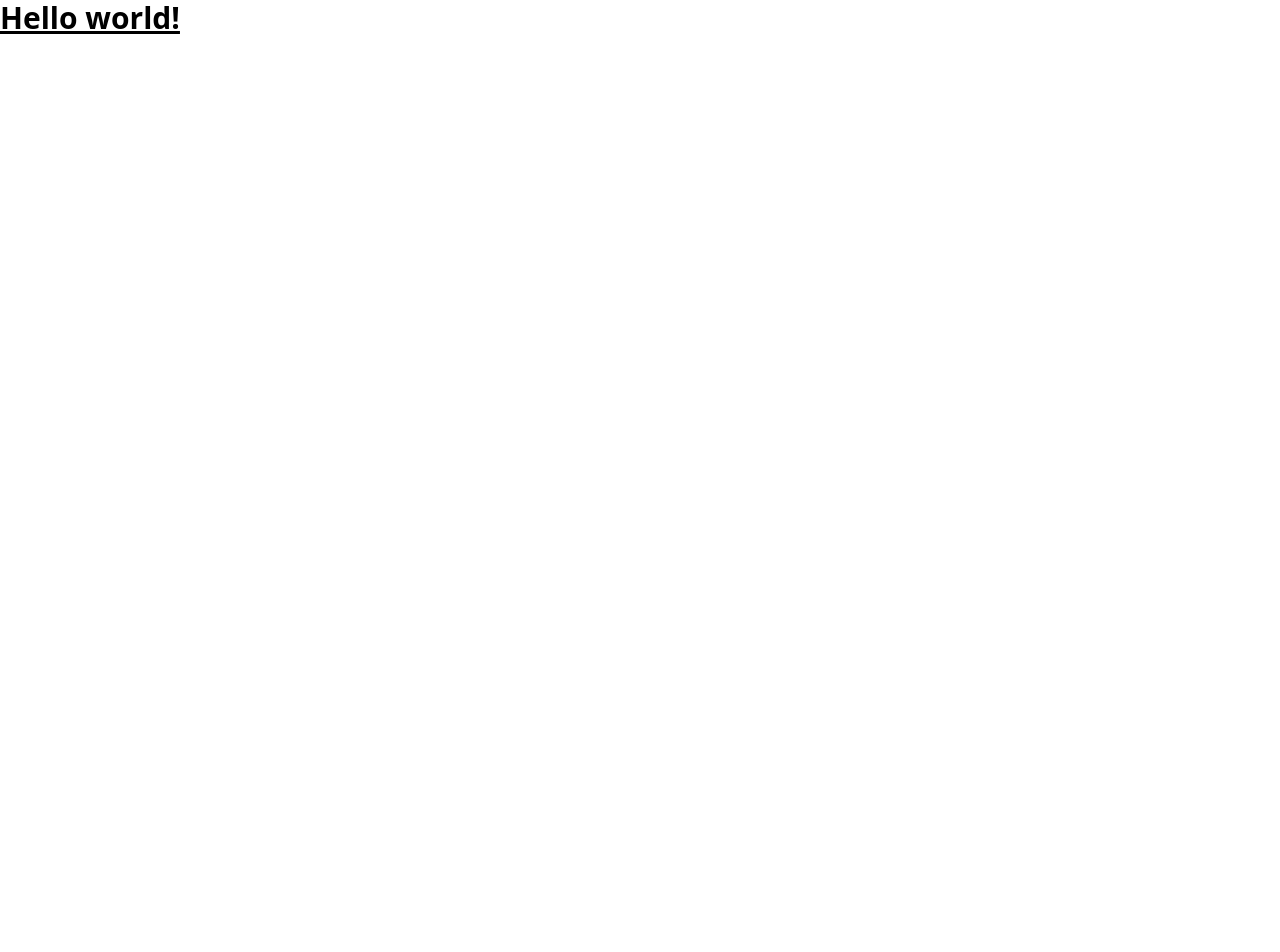
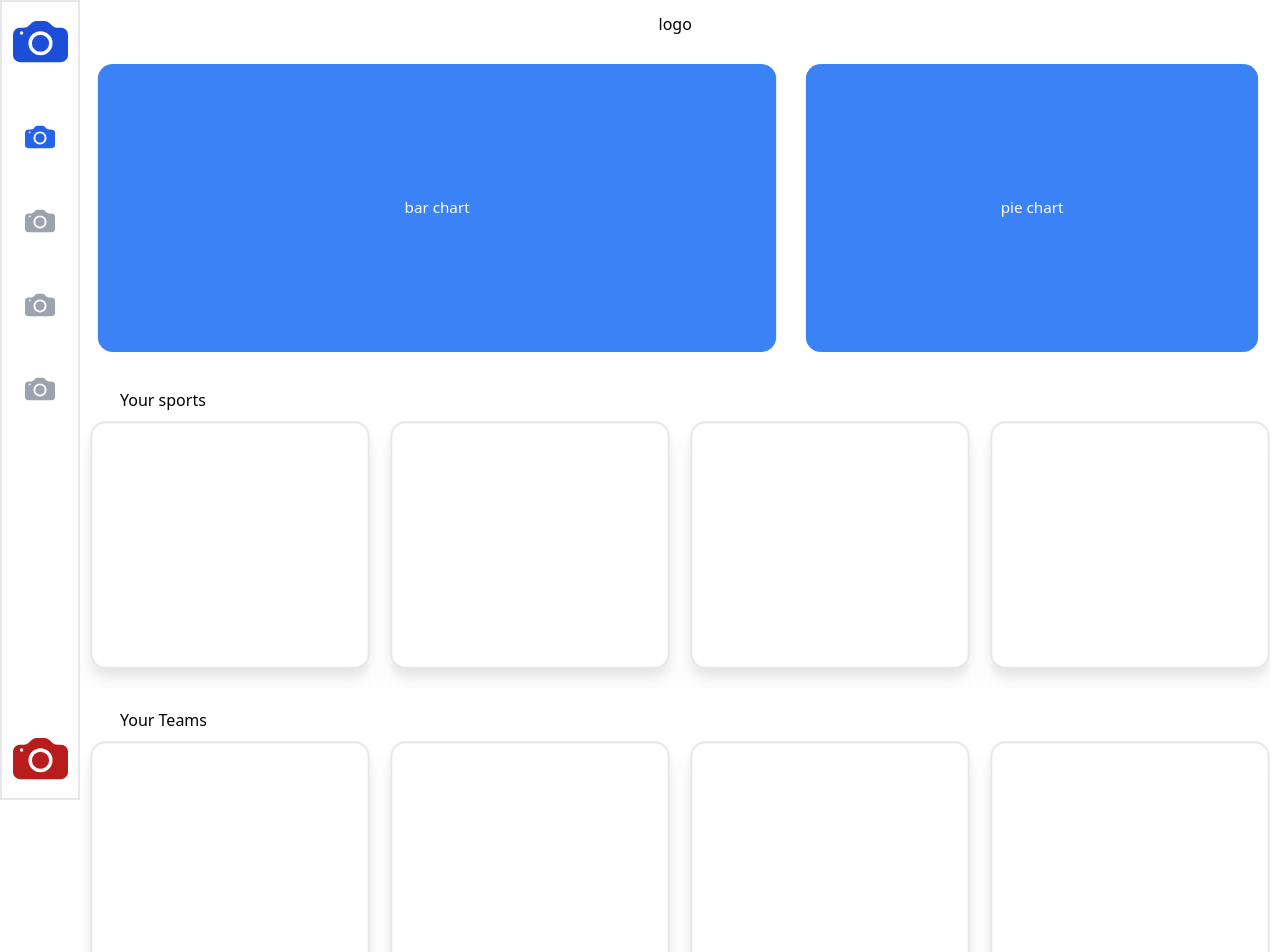
Before and after one commit to OjasKarmarkar/LOC4.0_BitByBit, a React (Create React App) app: page / in a window 1280 px wide. Shown: the top 952 px of the page. Before the commit the page ends 800 px from the top, so only its background shows below. Built offline with nearby package versions, Linux system fonts and the light colour scheme.

Commit message:
Add homepage

```diff
--- a/src/App.js
+++ b/src/App.js
@@ -1,11 +1,17 @@
 import React from 'react';
+import { Routes, Route } from 'react-router-dom';
+import Home from './pages/Home';
+import Navbar from './components/Navbar';
 import './App.css';
 
 function App() {
   return (
-    <h1 className="text-3xl font-bold underline bg-white">
-      Hello world!
-    </h1>
+    <>
+      <Navbar />
+      <Routes>
+            <Route path="/" element={<Home />} />
+      </Routes>
+    </>
   );
 }
 
--- /dev/null
+++ b/src/components/Login.js
@@ -0,0 +1,30 @@
+import React, { useState } from 'react'
+import { app } from '../firebase/Firebase'
+import { getAuth, signInWithEmailAndPassword, createUserWithEmailAndPassword, signin } from 'firebase/auth'
+
+function Login() {
+
+  const handleAuth = (type) => {
+    const auth = getAuth()
+    if (type === "signUp") {
+      createUserWithEmailAndPassword(auth, email, password).then(
+        (response) => (console.log(response))
+      )
+    }
+  }
+
+  const [email, setEmail] = useState()
+  const [password, setPassword] = useState()
+
+  return (
+    <div>
+      <form action="submit">
+        <input type="text" placeholder='email' />
+        <input type="password" placeholder='password' />
+        <input type="submit" value="submit"/>
+      </form>
+    </div>
+  )
+}
+
+export default Login
--- /dev/null
+++ b/src/components/Navbar.js
@@ -0,0 +1,35 @@
+import React from 'react'
+import { BsFillCameraFill } from "react-icons/bs";
+
+function Navbar() {
+  return (
+    <div className='fixed h-full w-[10vh] border-2 z-10'>
+      <div className='w-full h-[10%] flex justify-center items-center'>
+        <BsFillCameraFill size={55} className="text-blue-700" />
+      </div>
+      <div className='w-full h-[80%] flex flex-col justify-start items-center pt-10 space-y-5'>
+        <div className='relative h-16'>
+          <BsFillCameraFill size={30} className="peer text-blue-600" />
+          <div className='absolute -top-1 left-[150%] scale-0 peer-hover:scale-100 transition-transform duration-150 origin-left bg-white rounded-xl p-2 font-semibold text-gray-800 drop-shadow-lg'>Description</div>
+        </div>
+        <div className='relative h-16'>
+          <BsFillCameraFill size={30} className="peer text-gray-400" />
+          <div className='absolute -top-1 left-[150%] scale-0 peer-hover:scale-100 transition-transform duration-150 origin-left bg-white rounded-xl p-2 font-semibold text-gray-800 drop-shadow-lg'>Description</div>
+        </div>
+        <div className='relative h-16'>
+          <BsFillCameraFill size={30} className="peer text-gray-400" />
+          <div className='absolute -top-1 left-[150%] scale-0 peer-hover:scale-100 transition-transform duration-150 origin-left bg-white rounded-xl p-2 font-semibold text-gray-800 drop-shadow-lg'>Description</div>
+        </div>
+        <div className='relative h-16'>
+          <BsFillCameraFill size={30} className="peer text-gray-400" />
+          <div className='absolute -top-1 left-[150%] scale-0 peer-hover:scale-100 transition-transform duration-150 origin-left bg-white rounded-xl p-2 font-semibold text-gray-800 drop-shadow-lg'>Description</div>
+        </div>
+      </div>
+      <div className='w-full h-[10%] flex justify-center items-center'>
+        <BsFillCameraFill size={55} className="text-red-700" />
+      </div>
+    </div>
+  )
+}
+
+export default Navbar
--- /dev/null
+++ b/src/components/TeamCard.js
@@ -0,0 +1,11 @@
+import React from 'react'
+
+function TeamCard() {
+  return (
+    <div className='w-[300px] h-full scale-[93%] rounded-2xl bg-white flex justify-center items-center drop-shadow-xl text-white border-2'>
+        sport
+    </div>
+  )
+}
+
+export default TeamCard
--- a/firebase/Firebase.js
+++ b/src/firebase/Firebase.js
@@ -1,6 +1,5 @@
 // Import the functions you need from the SDKs you need
 import { initializeApp } from "firebase/app";
-import { getAnalytics } from "firebase/analytics";
 // TODO: Add SDKs for Firebase products that you want to use
 // https://firebase.google.com/docs/web/setup#available-libraries
 
@@ -18,4 +17,4 @@ const firebaseConfig = {
 
 // Initialize Firebase
 const app = initializeApp(firebaseConfig);
-const analytics = getAnalytics(app);
+export default app
--- a/src/index.js
+++ b/src/index.js
@@ -2,11 +2,14 @@ import React from 'react';
 import ReactDOM from 'react-dom';
 import './index.css';
 import App from './App';
+import { BrowserRouter } from 'react-router-dom';
 import reportWebVitals from './reportWebVitals';
 
 ReactDOM.render(
   <React.StrictMode>
+    <BrowserRouter>
     <App />
+    </BrowserRouter>
   </React.StrictMode>,
   document.getElementById('root')
 );
--- /dev/null
+++ b/src/pages/Home.js
@@ -0,0 +1,63 @@
+import React, { useRef } from 'react'
+import TeamCard from '../components/TeamCard'
+import { motion } from 'framer-motion'
+
+function Home() {
+
+  const scrollRef = useRef()
+
+  return (
+    <div className='ml-[10vh] w-[93vw] h-full flex flex-col overflow-auto'>
+      {/* logo */}
+      <div className='w-full h-12 flex justify-center items-center'>
+        logo
+      </div>
+      {/* charts */}
+      <div className='w-full h-[40vh] flex'>
+        <div className='h-full w-[60%] scale-y-90 scale-x-95 rounded-2xl bg-blue-500 flex justify-center items-center text-white'>
+          bar chart
+        </div>
+        <div className='h-full w-[40%] scale-y-90 scale-x-95 rounded-2xl bg-blue-500 flex justify-center items-center text-white'>
+          pie chart
+        </div>
+      </div>
+      {/* teams and events */}
+      <div
+        ref={scrollRef}
+        className='w-full h-[40vh] flex-col overflow-hidden py-5'>
+        {/* scrollable cards */}
+        <div className=' mx-10'>Your sports</div>
+        <motion.div
+          drag={'x'}
+          dragConstraints={scrollRef}
+          className='flex h-[95%] w-[calc(300px*6)]'>
+          <TeamCard/>
+          <TeamCard/>
+          <TeamCard/>
+          <TeamCard/>
+          <TeamCard/>
+          <TeamCard/>
+        </motion.div>
+      </div>
+      <div
+        ref={scrollRef}
+        className='w-full h-[40vh] flex-col overflow-hidden py-5'>
+        {/* scrollable cards */}
+        <div className='mx-10'>Your Teams</div>
+        <motion.div
+          drag={'x'}
+          dragConstraints={scrollRef}
+          className='flex h-[95%] w-[calc(300px*6)]'>
+          <TeamCard/>
+          <TeamCard/>
+          <TeamCard/>
+          <TeamCard/>
+          <TeamCard/>
+          <TeamCard/>
+        </motion.div>
+      </div>
+    </div>
+  )
+}
+
+export default Home
```
Also changed, not shown: components/Navbar.js (deleted, +0 -9 lines), pages/Home.js (deleted, +0 -9 lines).
